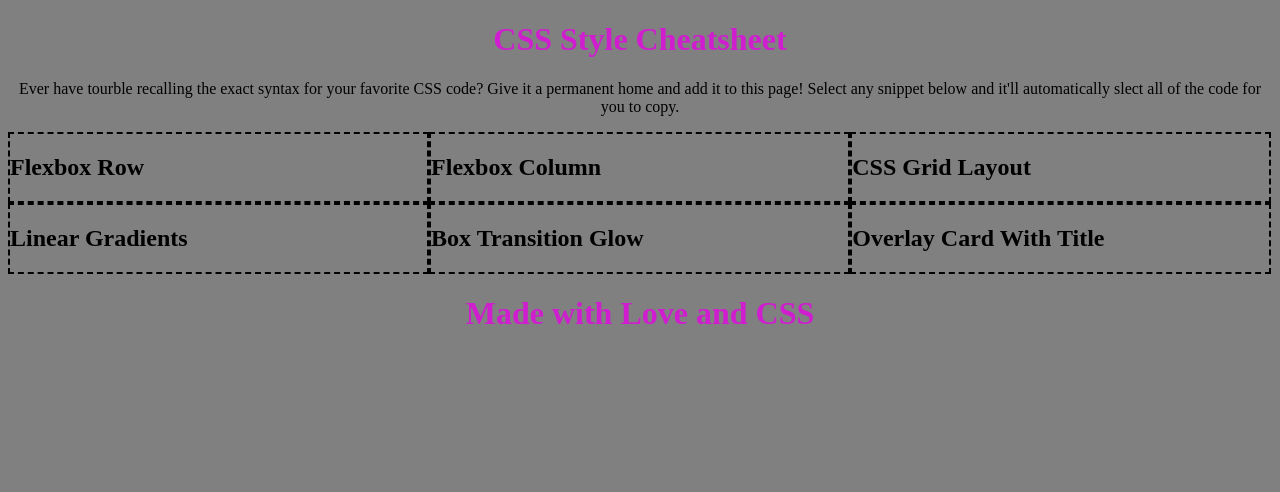
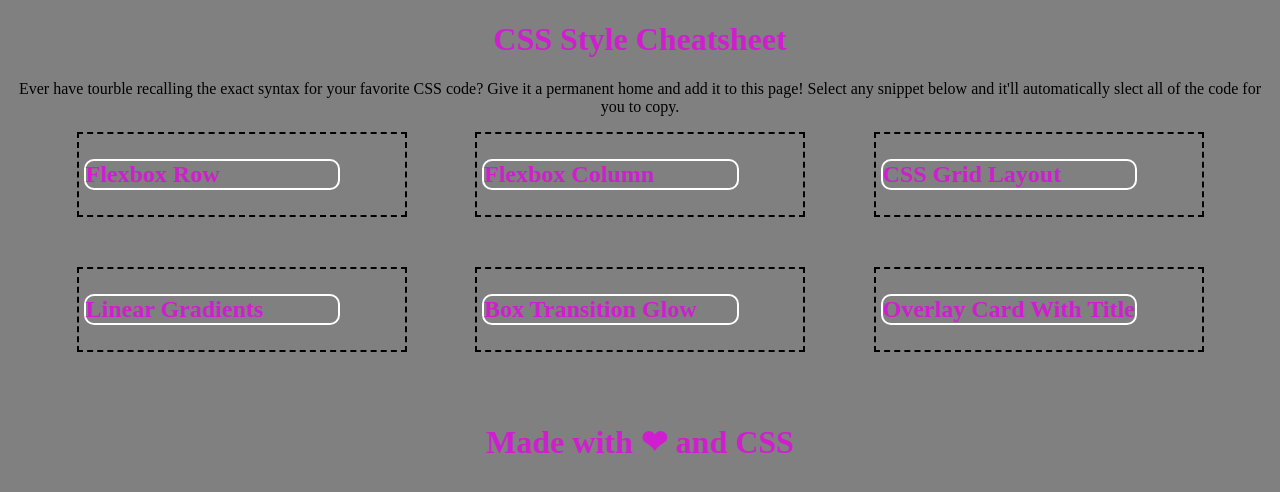
Before and after one commit to kendrafitzgerald/css-cheat-sheet, a plain HTML site: page index.html in a window 1280 px wide. Drawn offline with Linux system fonts and the light colour scheme.

Commit message:
added h2 and section css

```diff
--- a/assets/style.css
+++ b/assets/style.css
@@ -17,6 +17,7 @@ header {
 main{
     display: flex;
     flex-wrap: wrap;
+    justify-content: space-evenly;
 }
 
 h1 {
@@ -28,5 +29,14 @@ footer {
 }
 section {
     border: 2px dashed black;
-    flex-basis: 33%;
+    flex-basis: 25%;
+    padding: 5px;
+    margin-bottom: 50px;
 }
+
+h2 {
+    border: 2px solid white;
+    color: var(--text-color);
+    width: 80%;
+    border-radius: 10px;
+}
--- a/index.html
+++ b/index.html
@@ -41,7 +41,7 @@
         </section>
     </main>
     <footer>
-        <h1>Made with Love and CSS</h1>
+        <h1>Made with ❤ and CSS</h1>
     </footer>
 
 </body>
```
